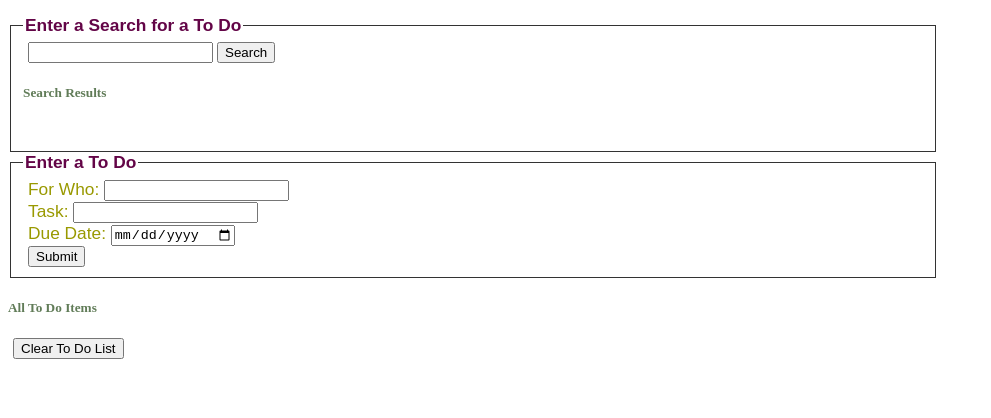
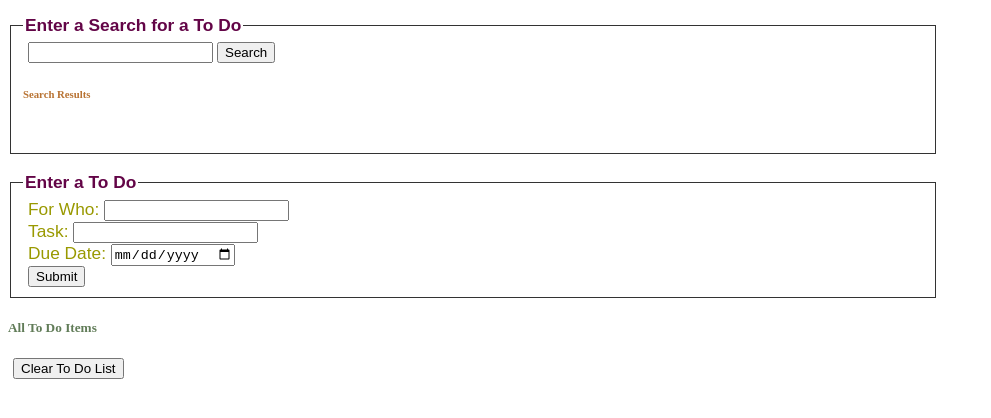
Before and after one commit to kimlew/nodejs_todo_list, a website: page index.html in a window 1280 px wide. Shown: the part 44-462 px from the top of the page, without its empty margins (0-991 px from the left). Drawn offline with Linux system fonts and the light colour scheme; no server answers.

Commit message:
Changed <h5> TO <h6>, moved <br> after </fieldset>

```diff
--- a/index.html
+++ b/index.html
@@ -19,12 +19,13 @@
         <form action="/" method="post" id="searchForm">
             <input type="search" id="searchTerm" name="searchTerm" default="Search term">
             <input type="button" id="searchButton" value="Search">
-          <br>
+
         </form>
 
-        <h5>Search Results</h5><br>
+        <h6>Search Results</h6><br>
         <div id="searchResultsList"></div>
       </fieldset>
+      <br>
 
       <fieldset>
         <legend><b>Enter a To Do</b></legend>
```
